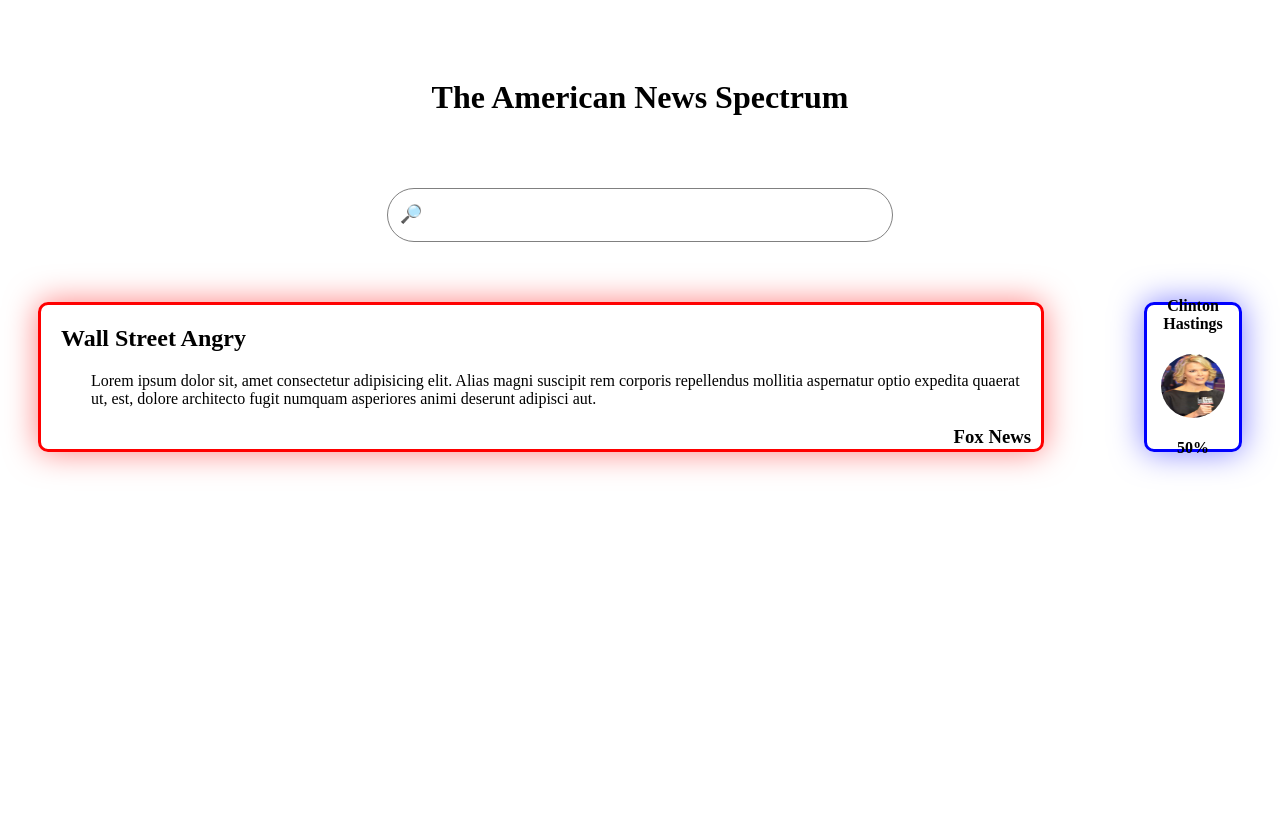
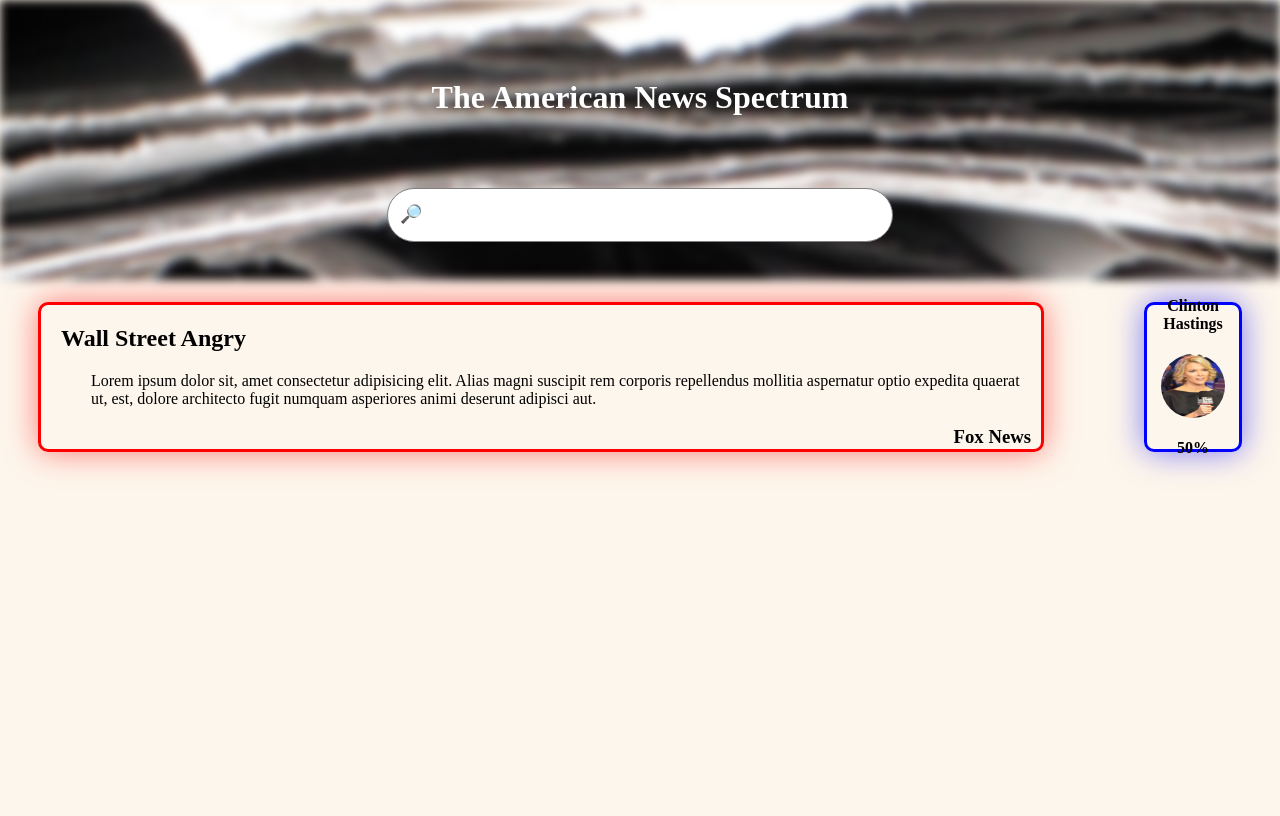
Before and after one commit to MegaClin10/TH21-NewSpectrum, a PHP site: page /main.html in a window 1280 px wide. Run offline with PHP 8.4, Linux system fonts and the light colour scheme.

Commit message:
main top bar style

```diff
--- a/assets/lm-css/mainStyle-lm.css
+++ b/assets/lm-css/mainStyle-lm.css
@@ -1,10 +1,22 @@
 body {
     /* background-image: linear-gradient(to bottom right, #3c3bae, #b22234, #3c3bae); */
     min-height: 800px;
+    background-color: rgb(253, 246, 236);
 }
 
 body div {
     /* border: 1px solid black; */
+}
+
+.top-box {
+    position: absolute;
+    top: 0;
+    left: 0;
+    background-image: url("../images/newspapers.jpg");
+    width: 100%;
+    height: 280px;
+    z-index: -1;
+    filter: blur(5px);
 }
 
 .title-container {
@@ -14,7 +26,7 @@ body div {
 }
 
 .title {
-
+    color: white;
 }
 
 .search-bar-container {
--- a/main.html
+++ b/main.html
@@ -6,6 +6,7 @@
     <title>News List</title>
 </head>
 <body>
+    <div class="top-box"></div>
     <div class="title-container">
         <h1 class="title">The American News Spectrum</h1>
     </div>
```
Also changed, not shown: assets/images/newspapers.jpg (added).
